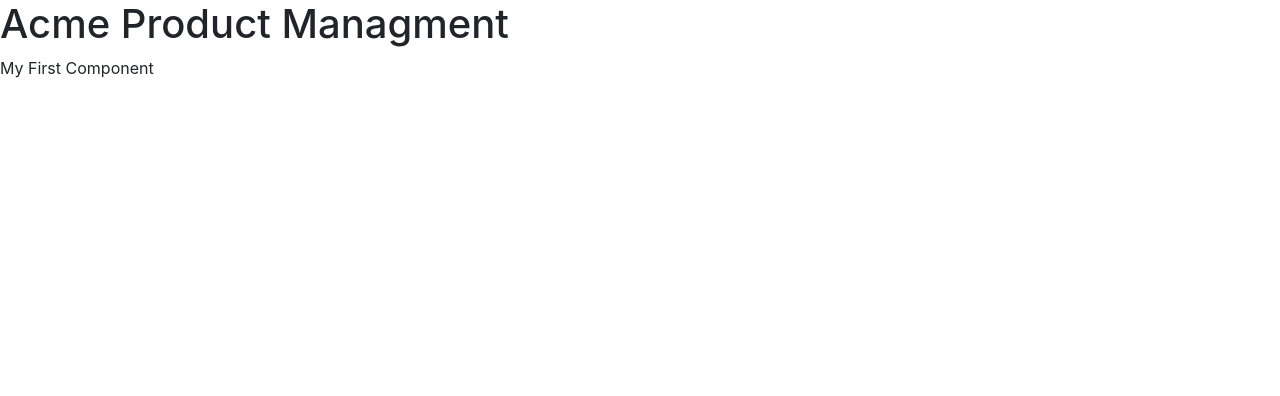
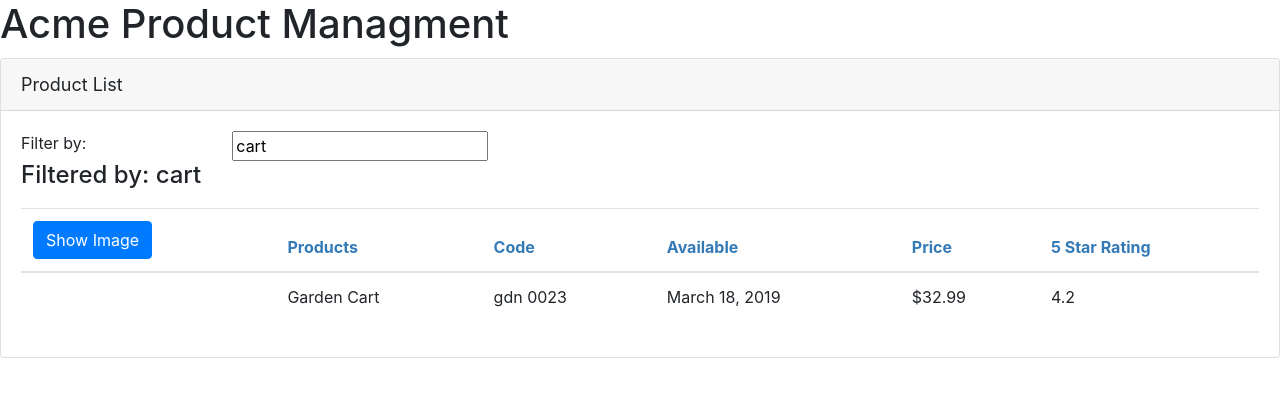
Before and after one commit to webkidt/pluralsight-ng-apm, an Angular app: page / in a window 1280 px wide. Shown: the top 396 px of the page. Built offline with nearby package versions, Linux system fonts and the light colour scheme.

Commit message:
Components, Data Binding and Pipes

```diff
--- a/src/app/app.component.ts
+++ b/src/app/app.component.ts
@@ -5,7 +5,7 @@
     template: `
         <div>
             <h1>{{ pageTitle }}</h1>
-            <div>My First Component</div>
+            <pm-products></pm-products>
         </div>
     `
 })
--- /dev/null
+++ b/src/app/products/product-list.component.css
@@ -0,0 +1,3 @@
+thead {
+    color: #337AB7
+}
--- /dev/null
+++ b/src/app/products/product-list.component.html
@@ -0,0 +1,55 @@
+<div class="card">
+    <div class="card-header">
+        {{ pageTitle }}
+    </div>
+    <div class="card-body">
+        <div class="row">
+            <div class="col-md-2">Filter by:</div>
+            <div class="col-md-4">
+                <input type="text"
+                       [(ngModel)]="listFilter" >
+            </div>
+        </div>
+        <div class="row">
+            <div class="col-md-6">
+                <h4>Filtered by: {{ listFilter }}</h4>
+            </div>
+        </div>
+        <div class="table-responsive">
+            <table class="table"
+                   *ngIf="products && products.length">
+                <thead>
+                    <tr>
+                        <th>
+                            <button class="btn btn-primary"
+                                (click)="toggleImage()">
+                                {{ showImage ? 'Hide' : 'Show' }} Image
+                            </button>
+                        </th>
+                        <th>Products</th>
+                        <th>Code</th>
+                        <th>Available</th>
+                        <th>Price</th>
+                        <th>5 Star Rating</th>
+                    </tr>
+                </thead>
+                <tbody>
+                    <tr *ngFor="let product of filteredProducts">
+                        <td>
+                            <img  *ngIf="showImage"
+                                [src]="product.imageUrl"
+                                [title]="product.productName"
+                                [style.width.px]="imageWidth"
+                                [style.margin.px]="imageMargin">
+                        </td>
+                        <td>{{ product.productName }}</td>
+                        <td>{{ product.productCode | lowercase | convertToSpaces:'-' }}</td>
+                        <td>{{ product.releaseDate }}</td>
+                        <td>{{ product.price | currency:'USD':'symbol':'1.2-2' }}</td>
+                        <td>{{ product.starRating }}</td>
+                    </tr>
+                </tbody>
+            </table>
+        </div>
+    </div>
+</div>
--- /dev/null
+++ b/src/app/products/product-list.component.ts
@@ -0,0 +1,67 @@
+import { Component, OnInit } from '@angular/core';
+import { IProduct } from './product';
+
+@Component({
+    selector: 'pm-products',
+    templateUrl: './product-list.component.html',
+    styleUrls: ['./product-list.component.css']
+})
+export class ProductListComponent implements OnInit {
+    pageTitle = 'Product List';
+    imageWidth = 50;
+    imageMargin = 2;
+    showImage = false;
+
+    _listFilter: string;
+    get listFilter(): string {
+        return this._listFilter;
+    }
+    set listFilter(value: string) {
+        this._listFilter = value;
+        this.filteredProducts = this.listFilter ? this.performFilter(this.listFilter) : this.products;
+    }
+
+    filteredProducts: IProduct[];
+    products: IProduct[] = [
+        {
+            productId: 2,
+            productName: 'Garden Cart',
+            productCode: 'GDN-0023',
+            releaseDate: 'March 18, 2019',
+            description: '15 gallon capacity rolling garden cart',
+            price: 32.99,
+            starRating: 4.2,
+            imageUrl: 'assets/images/garden_cart.png'
+        },
+        {
+            productId: 5,
+            productName: 'Hammer',
+            productCode: 'TBX-0048',
+            releaseDate: 'May 21, 2019',
+            description: 'Curved claw steel hammer',
+            price: 8.9,
+            starRating: 4.8,
+            imageUrl: 'assets/images/hammer.png'
+        }
+    ];
+
+    constructor() {
+        this.filteredProducts = this.products;
+        this.listFilter = 'cart';
+    }
+
+    performFilter(filterBy: string): IProduct[] {
+        filterBy = filterBy.toLocaleLowerCase();
+        return this.products.filter((product: IProduct) => {
+            return product.productName.toLocaleLowerCase().indexOf(filterBy) !== -1;
+        });
+    }
+
+    toggleImage(): void {
+        this.showImage = !this.showImage;
+    }
+
+    ngOnInit(): void {
+        console.log('In OnInit');
+    }
+}
--- /dev/null
+++ b/src/app/products/product.ts
@@ -0,0 +1,10 @@
+export interface IProduct {
+    productId: number;
+    productName: string;
+    productCode: string;
+    releaseDate: string;
+    price: number;
+    description: string;
+    starRating: number;
+    imageUrl: string;
+}
--- /dev/null
+++ b/src/app/shared/convert-to-spaces.pipe.ts
@@ -0,0 +1,11 @@
+import { Pipe, PipeTransform } from '@angular/core';
+
+@Pipe({
+    name: 'convertToSpaces'
+})
+export class ConvertToSpacesPipe implements PipeTransform {
+
+    transform(value: string, character: string): string {
+        return value.replace(character, ' ');
+    }
+}
```
Also changed, not shown: src/app/app.module.ts (+10 -2 lines), tslint.json (+8 -1 lines).
